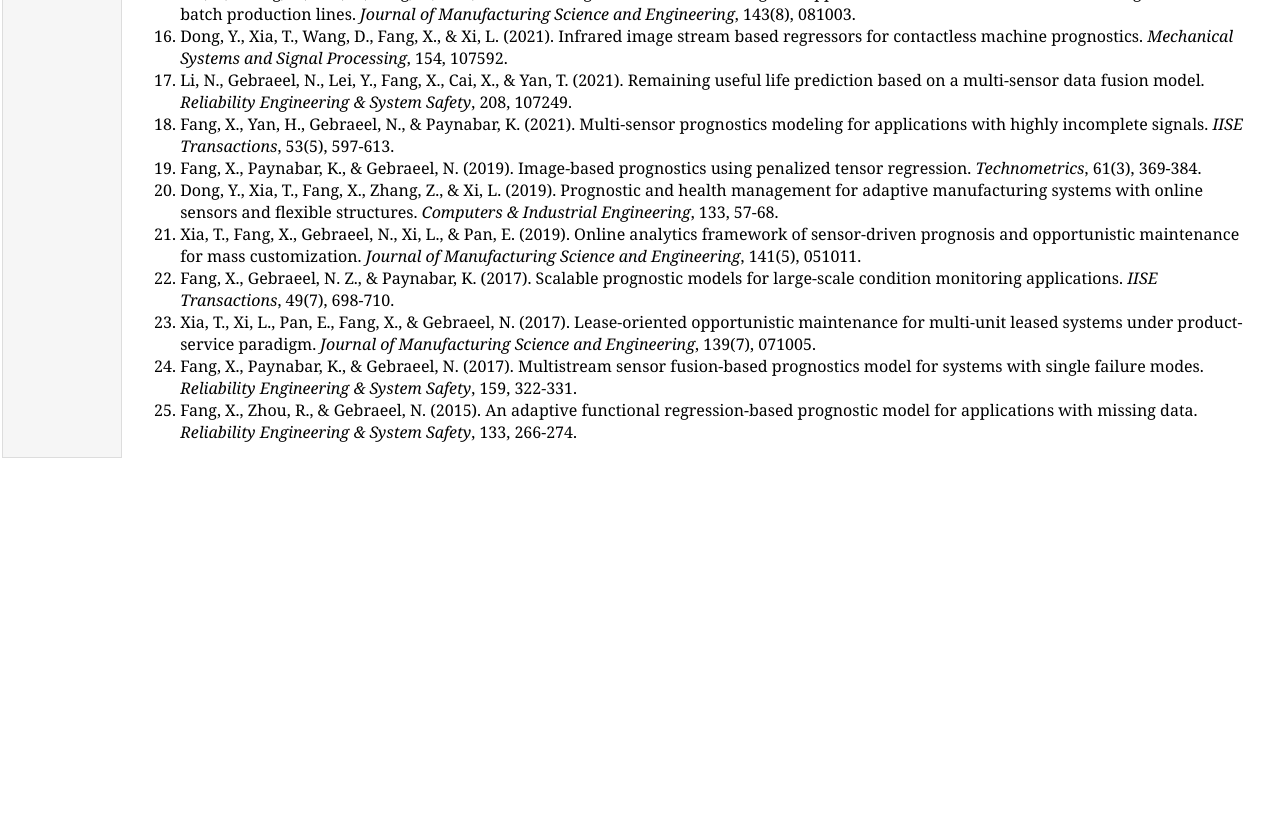
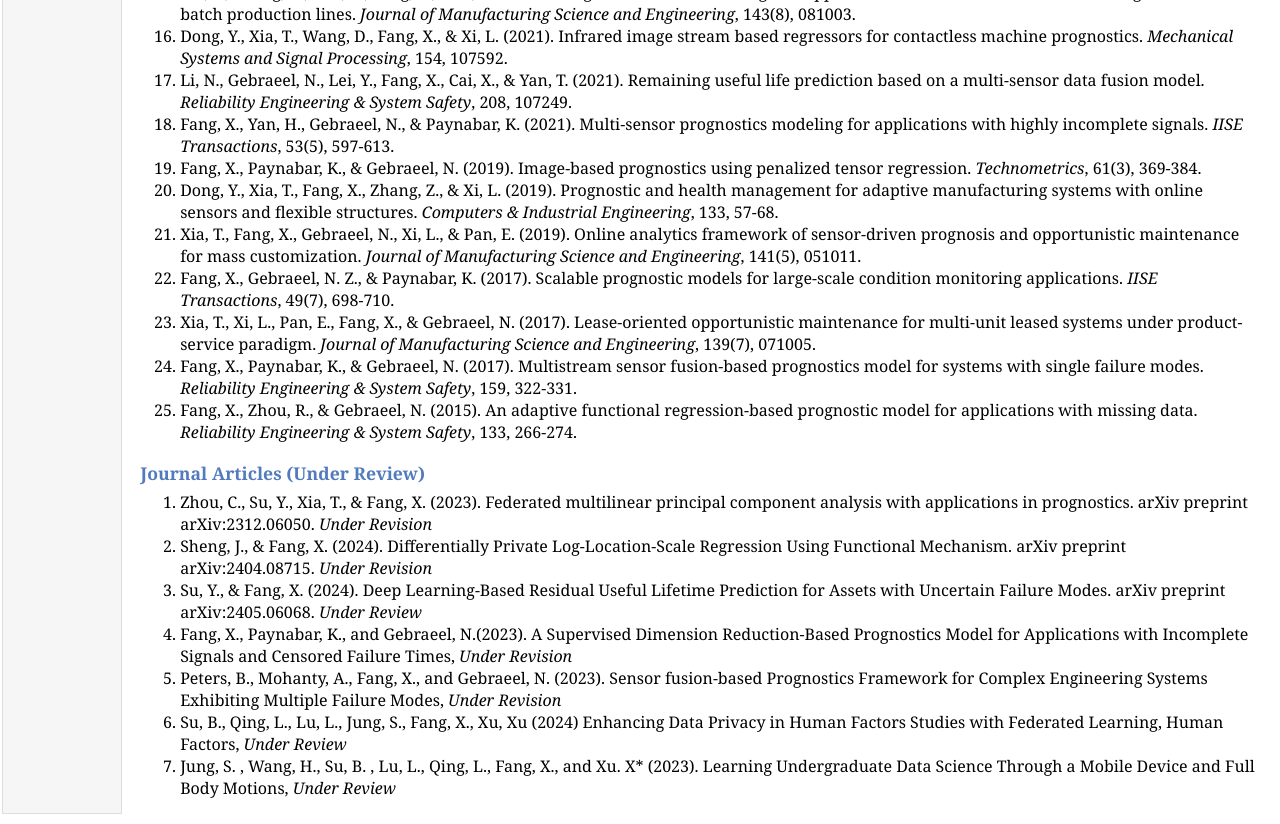
Before and after one commit to xfang33/main, a plain HTML site: page Publications.html in a window 1280 px wide. Shown: the part 732-1556 px from the top of the page. Before the commit the page ends 1200 px from the top, so only its background shows below. Drawn offline with Linux system fonts and the light colour scheme.

Commit message:
Update Publications.html

```diff
--- a/Publications.html
+++ b/Publications.html
@@ -20,7 +20,6 @@
 </div>
 
 <h3>Journal Articles (Published/Accepted)</h3>
-
 <ol type="1">
 <li>Koprov, P., Fang, X., & Starly, B. (2024). Machine identity authentication via unobservable fingerprinting signature: A functional data analysis approach for MQTT 5.0 protocol. <em>Journal of Manufacturing Systems</em>, 76, 59-74.</li>
 <li>Lin, F., Fang, S. C., Fang, X., & Gao, Z. (2024). Distributionally robust chance-constrained kernel-based support vector machine. <em>Computers & Operations Research</em>, 170, 106755.</li>
@@ -48,4 +47,16 @@
 <li>Fang, X., Paynabar, K., & Gebraeel, N. (2017). Multistream sensor fusion-based prognostics model for systems with single failure modes. <em>Reliability Engineering & System Safety</em>, 159, 322-331.</li>
 <li>Fang, X., Zhou, R., & Gebraeel, N. (2015). An adaptive functional regression-based prognostic model for applications with missing data. <em>Reliability Engineering & System Safety</em>, 133, 266-274.</li>
 </ol>
+
+<h3>Journal Articles (Under Review)</h3>
+<ol type="1">
+<li>Zhou, C., Su, Y., Xia, T., & Fang, X. (2023). Federated multilinear principal component analysis with applications in prognostics. arXiv preprint arXiv:2312.06050. <em>Under Revision</em> </li>
+<li>Sheng, J., & Fang, X. (2024). Differentially Private Log-Location-Scale Regression Using Functional Mechanism. arXiv preprint arXiv:2404.08715. <em>Under Revision</em> </li>
+<li>Su, Y., & Fang, X. (2024). Deep Learning-Based Residual Useful Lifetime Prediction for Assets with Uncertain Failure Modes. arXiv preprint arXiv:2405.06068. <em>Under Review</em> </li>
+<li>Fang, X., Paynabar, K., and Gebraeel, N.(2023). A Supervised Dimension Reduction-Based Prognostics Model for Applications with Incomplete Signals and Censored Failure Times, <em>Under Revision</em> </li>
+<li>Peters, B., Mohanty, A., Fang, X., and Gebraeel, N. (2023). Sensor fusion-based Prognostics Framework for Complex Engineering Systems Exhibiting Multiple Failure Modes, <em>Under Revision</em></li>
+<li>Su, B., Qing, L., Lu, L., Jung, S., Fang, X., Xu, Xu (2024) Enhancing Data Privacy in Human Factors Studies with Federated Learning, Human Factors, <em>Under Review</em></li>
+<li>Jung, S. , Wang, H., Su, B. , Lu, L., Qing, L., Fang, X., and Xu. X* (2023). Learning Undergraduate Data Science Through a Mobile Device and Full Body Motions, <em>Under Review</em></li>
+
+</ol>
 </body></html>
```
